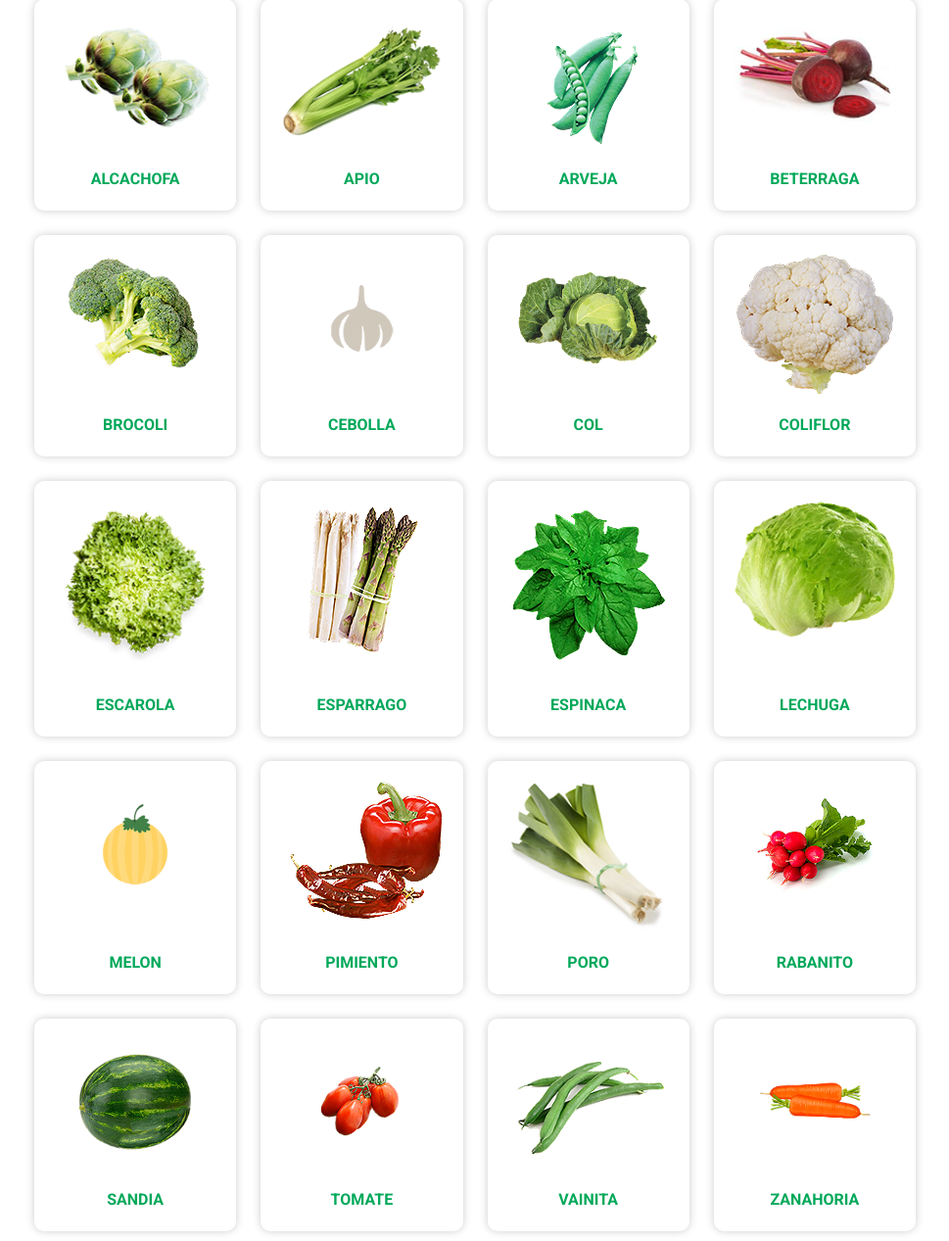
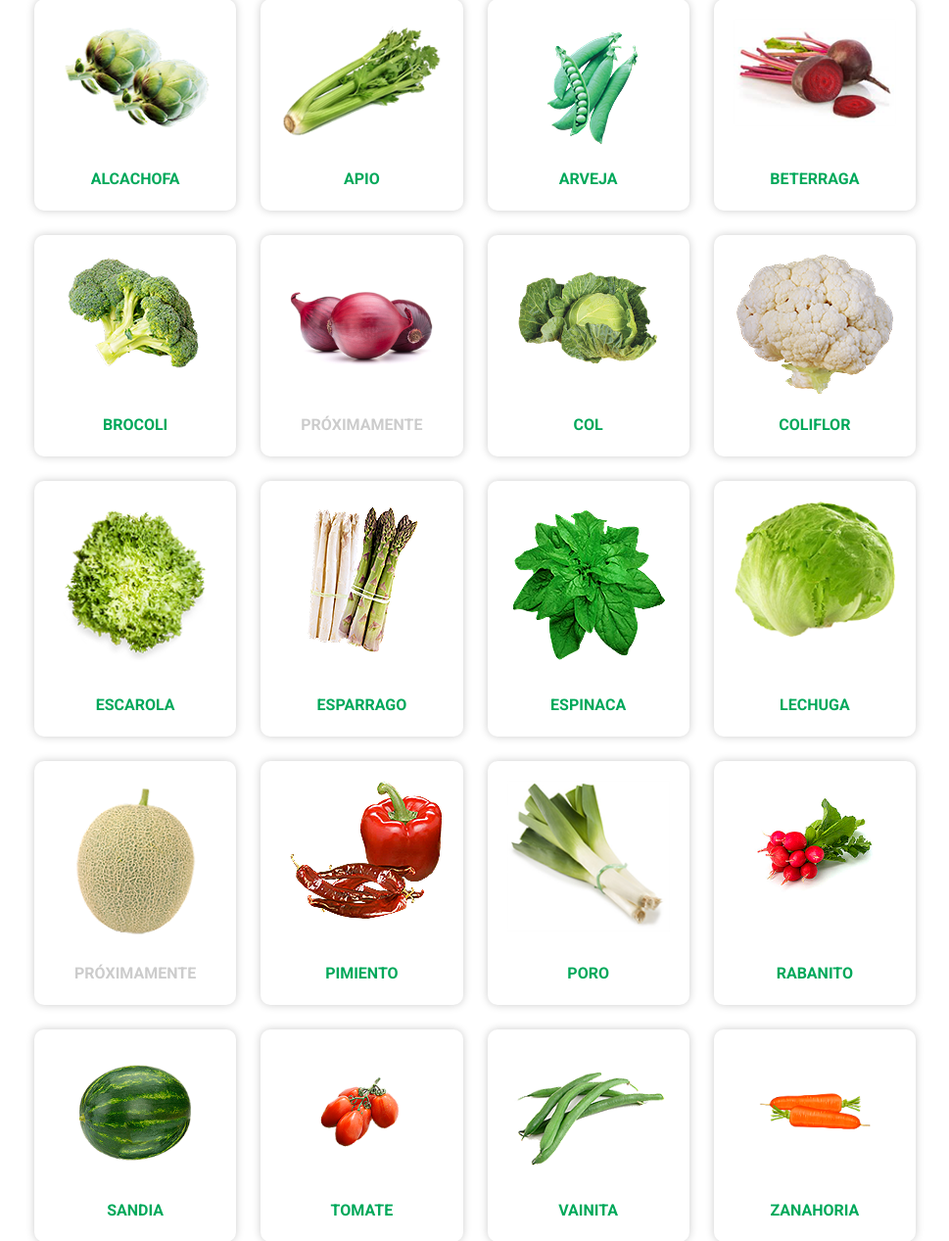
Before and after one commit to andymar1972/hortisemillas, a PHP site: page /semillas.php in a window 1280 px wide. Shown: the part 444-1711 px from the top of the page at 98% size, without its empty margins (155-1124 px from the left). Run offline with PHP 8.4, Linux system fonts and the light colour scheme; some libraries are stand-ins or nearby versions; some web fonts are replaced.

Commit message:
cambios 14:46

```diff
--- a/dev/scss/layout/_banner.scss
+++ b/dev/scss/layout/_banner.scss
@@ -41,7 +41,7 @@
   }
   &__absolute{
     position: absolute;
-    top: 8rem;
+    top: 10rem;
     left: 55%;
     transform: translateX(-50%);
     width: 30rem;
--- a/dev/scss/pages/_semillas.scss
+++ b/dev/scss/pages/_semillas.scss
@@ -1,19 +1,18 @@
-.semillas{
-  &__grid{
+.semillas {
+  &__grid {
     margin-top: 3rem;
     display: grid;
     gap: 2.5rem;
-    grid-template-columns: repeat(4,1fr);
-    @include b-800{
-      grid-template-columns: repeat(3,1fr);
+    grid-template-columns: repeat(4, 1fr);
+    @include b-800 {
+      grid-template-columns: repeat(3, 1fr);
     }
-    @include b-420{
-      grid-template-columns: repeat(2,1fr);
+    @include b-420 {
+      grid-template-columns: repeat(2, 1fr);
       gap: 1.5rem;
     }
-
   }
-  &__item{
+  &__item {
     display: flex;
     flex-direction: column;
     align-items: center;
@@ -22,20 +21,25 @@
     border-radius: 1rem;
     box-shadow: 0px 0px 8px 0px #ccc;
     transition-property: transform;
-    transition-duration: .5s;
-    &:hover{
+    transition-duration: 0.5s;
+    &:hover {
       transform: scale(1.05);
     }
-    &__img{
+    &__img {
       display: flex;
       justify-content: center;
       align-items: center;
       margin-bottom: 2rem;
     }
-    &__title{
+    &__title {
       text-transform: uppercase;
       font-weight: 700;
       color: $primary-color;
+      &--gris {
+        text-transform: uppercase;
+        font-weight: 700;
+        color: #ccc;
+      }
     }
   }
 }
--- a/public/css/styles.css
+++ b/public/css/styles.css
@@ -1046,7 +1046,7 @@ a {
 
 .banner__absolute {
   position: absolute;
-  top: 8rem;
+  top: 10rem;
   left: 55%;
   transform: translateX(-50%);
   width: 30rem;
@@ -1511,7 +1511,7 @@ a {
   border-radius: 1rem;
   box-shadow: 0px 0px 8px 0px #ccc;
   transition-property: transform;
-  transition-duration: .5s;
+  transition-duration: 0.5s;
 }
 
 .semillas__item:hover {
@@ -1529,6 +1529,12 @@ a {
   text-transform: uppercase;
   font-weight: 700;
   color: var(--primary-color);
+}
+
+.semillas__item__title--gris {
+  text-transform: uppercase;
+  font-weight: 700;
+  color: #ccc;
 }
 
 .contacto {
--- a/public/semillas.php
+++ b/public/semillas.php
@@ -62,9 +62,9 @@
           </a>
           <a class="semillas__item">
             <figure class="semillas__item__img">
-              <img src="assets/img/semillas/cebolla.png" alt="">
+              <img src="assets/img/semillas/cebolla-real.png" alt="">
             </figure>
-            <p class="semillas__item__title">cebolla</p>
+            <p class="semillas__item__title--gris">próximamente</p>
           </a>
           <a href="semillas/col.php" class="semillas__item">
             <figure class="semillas__item__img">
@@ -104,9 +104,9 @@
           </a>
           <a class="semillas__item">
             <figure class="semillas__item__img">
-              <img src="assets/img/semillas/melon-jpg.jpg" alt="">
+              <img src="assets/img/semillas/melon.png" alt="">
             </figure>
-            <p class="semillas__item__title">melon</p>
+            <p class="semillas__item__title--gris">próximamente</p>
           </a>
           <a href="semillas/pimiento.php" class="semillas__item">
             <figure class="semillas__item__img">
```
Also changed, not shown: dev/scss/base/_base.scss (line endings or trailing spaces), public/assets/img/semillas/cebolla-real.png (added), public/assets/img/semillas/cristal-main.png, public/assets/img/semillas/guindilla-main.png, public/assets/img/semillas/padron-main.png, public/assets/img/semillas/paprika-main.png, public/assets/img/semillas/piquillo-main.png, public/assets/img/semillas/tomate-main.png, public/assets/img/semillas/vainita-main.png, public/assets/img/semillas/zanahoria-main.png, public/assets/img/semillas/zapallito-main.png.
